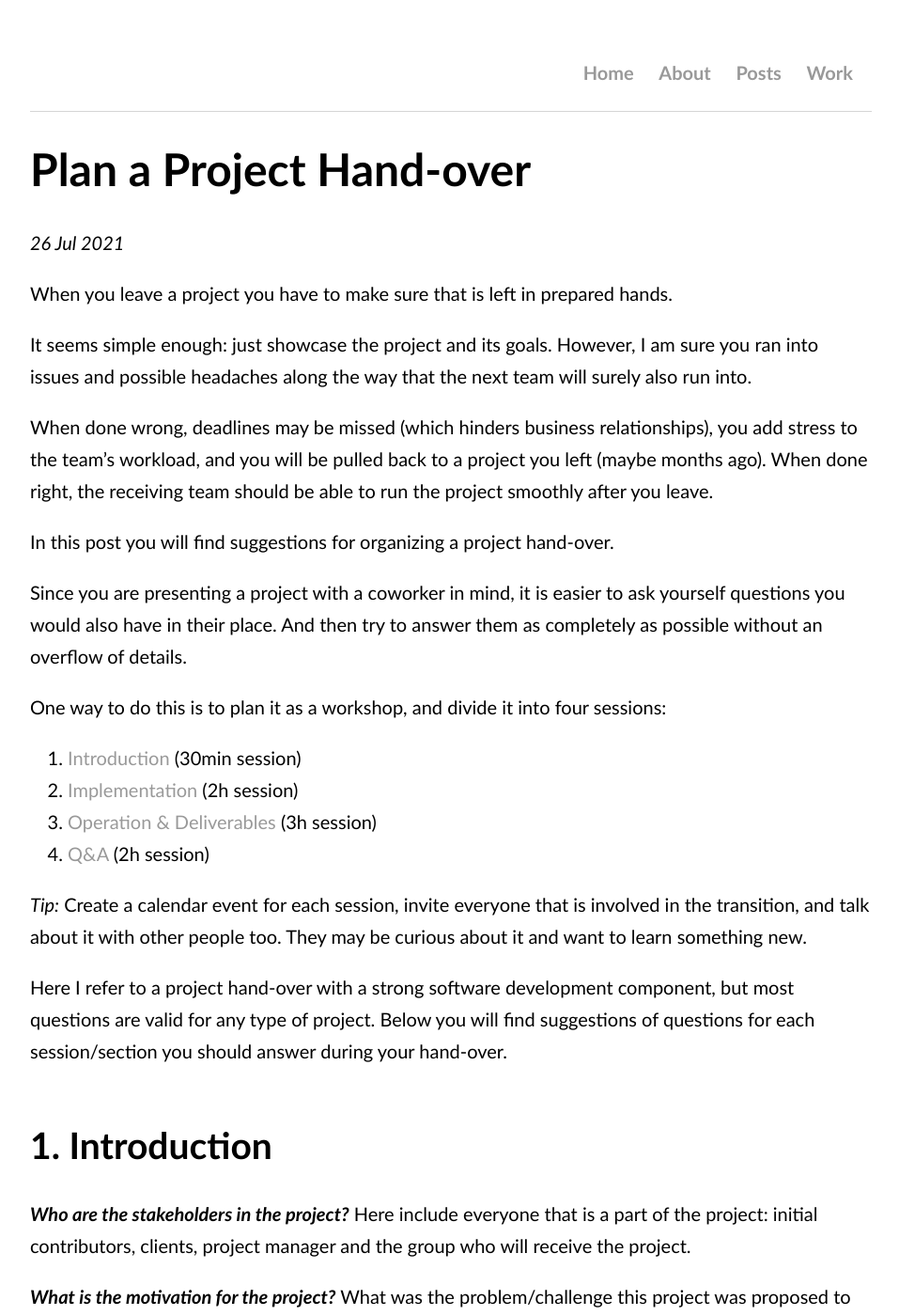
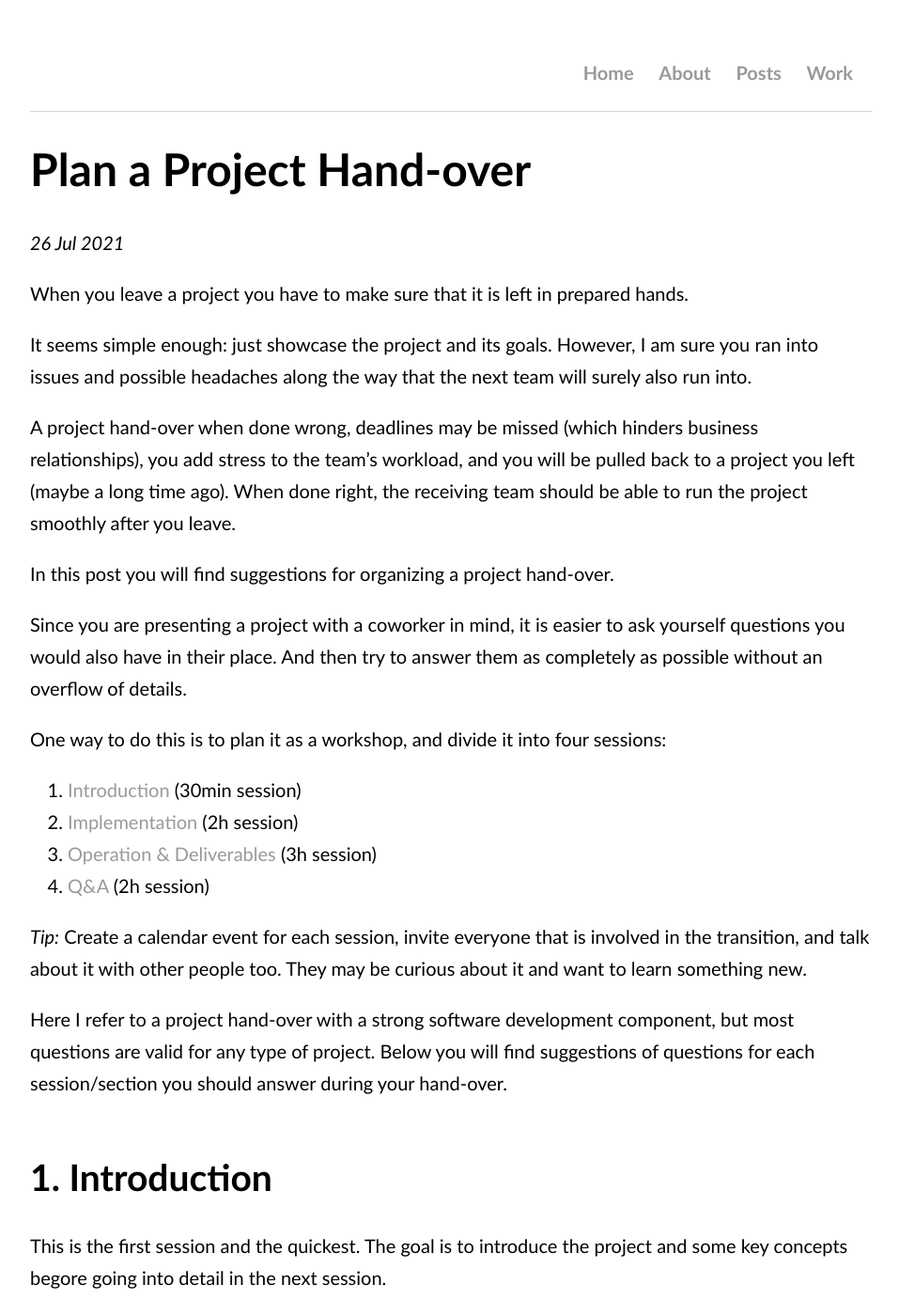
Before and after one commit to OlgaCarvalho/first_personal_website, a Jekyll site: the page built from _posts/2021-07-26-plan-a-project-handover.md, in a window 1280 px wide and 1400 px high. Shown: the whole window at 94% size, without its empty margins (160-1117 px from the left). Built offline with Jekyll 4.4.1, drawn with Linux system fonts in a browser that asks for light colours; some of the changed text lies outside the part shown.

Commit message:
minor changes

```diff
--- a/_posts/2021-07-26-plan-a-project-handover.md
+++ b/_posts/2021-07-26-plan-a-project-handover.md
@@ -3,11 +3,11 @@
 title: "Plan a Project Hand-over"
 date: 2021-07-26
 ---
-When you leave a project you have to make sure that is left in prepared hands.
+When you leave a project you have to make sure that it is left in prepared hands.
 
 It seems simple enough: just showcase the project and its goals. However, I am sure you ran into issues and possible headaches along the way that the next team will surely also run into.
 
-When done wrong, deadlines may be missed (which hinders business relationships), you add stress to the team's workload, and you will be pulled back to a project you left (maybe months ago).
+A project hand-over when done wrong, deadlines may be missed (which hinders business relationships), you add stress to the team's workload, and you will be pulled back to a project you left (maybe a long time ago).
 When done right, the receiving team should be able to run the project smoothly after you leave.
 
 In this post you will find suggestions for organizing a project hand-over.
@@ -30,10 +30,11 @@
 
 
 ## 1. Introduction
+This is the first session and the quickest. The goal is to introduce the project and some key concepts begore going into detail in the next session.
 
 ***Who are the stakeholders in the project?*** Here include everyone that is a part of the project: initial contributors, clients, project manager and the group who will receive the project.
 
-***What is the motivation for the project?*** What was the problem/challenge this project was proposed to solve? Having a clear view of the project's value is important to keep everyone aligned with the same goals.
+***What is the motivation for this project?*** What was the problem/challenge this project was proposed to solve? Having a clear view of the project's value is important to keep everyone aligned with the same goals.
 
 ***What is the solution?*** What is the solution based on? Introduce and explain technical concepts and how they are used. End with a black-box drive trough: present what are the inputs and the output (results) of the proposed solution.
 
@@ -44,8 +45,9 @@
 
 
 ## 2. Implementation
+Whereas in the introduction session we presented a high-level overview of the project's architecture (from a black-box and grey-box perspective), now we should go into a technical detail.
 
-***How is the project implemented?*** Whereas in the introduction section we presented a high-level overview of the project's architecture (from a black-box and grey-box perspective), now we should go into detail on how the components work and how they interact with each other (white-box perspective).
+***How is the project implemented?*** Elaborate on how the components work and how they interact with each other (white-box perspective).
 
 ***What is the solution's development environment?*** Detail every technology used for the development of the solution: code languages, frameworks, technologies and applications, and their versions. If needed, do a walkthrough of the project's file structure.
 
@@ -58,6 +60,7 @@
 
 
 ## 3. Operation & Deliverables
+This session usually will be the longest since we are laying out the specifics on how to operate and continue running the project (and where a lot of questions will arise).
 
 ***What does a day look like operating this project?*** Enumerate day-to-day tasks you perform, meetings schedules, etc.
 
```
Also changed, not shown: other parts of _posts/2021-07-26-plan-a-project-handover.md (+1 -1 lines), index.md (+1 -1 lines), pages/about.md (+4 -4 lines), pages/work.md (+10 -14 lines).
